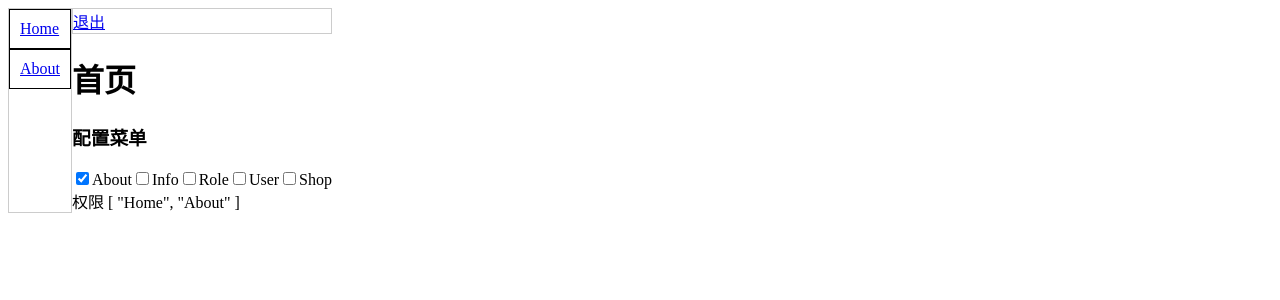
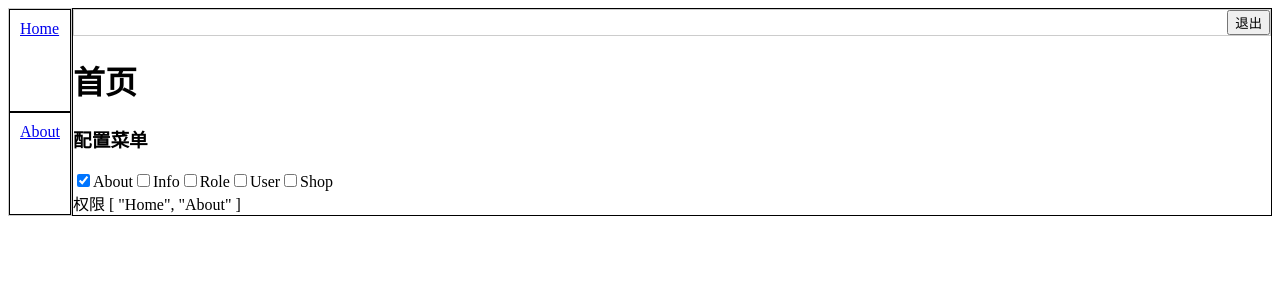
Before and after one commit to wangqi908/vue-router-dynamic, a Vue app: page / in a window 1280 px wide. Shown: the top 300 px of the page. Built offline with nearby package versions, Linux system fonts and the light colour scheme.

Commit message:
1调整布局2退出时重置路由

```diff
--- a/src/components/AppHead.vue
+++ b/src/components/AppHead.vue
@@ -1,19 +1,35 @@
 <template>
   <div class="head">
-    <router-link to="/login">退出</router-link>
+    <!-- <router-link to="/login">退出</router-link> -->
+    <div class="box">
+      <button @click="loginout">退出</button>
+    </div>
   </div>
 </template>
 
 <script>
+import { resetRouter } from "@/router";
 export default {
-
-}
+  methods: {
+    loginout() {
+      resetRouter(); //重置路由
+      this.$router.replace({
+        name: "Login"
+      });
+    }
+  }
+};
 </script>
 
-<style>
-.head{
+<style lang='scss'>
+.head {
   display: flex;
   flex-direction: column;
   border: 1px solid #ccc;
+  flex: 1;
+  .box {
+    display: flex;
+    justify-content: flex-end;
+  }
 }
 </style>
--- a/src/components/layout/Index.vue
+++ b/src/components/layout/Index.vue
@@ -1,7 +1,7 @@
 <template>
   <div class="layout">
     <app-menu />
-    <div>
+    <div class="main">
       <app-head />
       <app-main />
     </div>
@@ -16,8 +16,12 @@ export default {
 };
 </script>
 
-<style>
+<style lang='scss'>
 .layout {
   display: flex;
+  .main {
+    border: 1px solid #000;
+    flex: 1;
+  }
 }
 </style>
```
